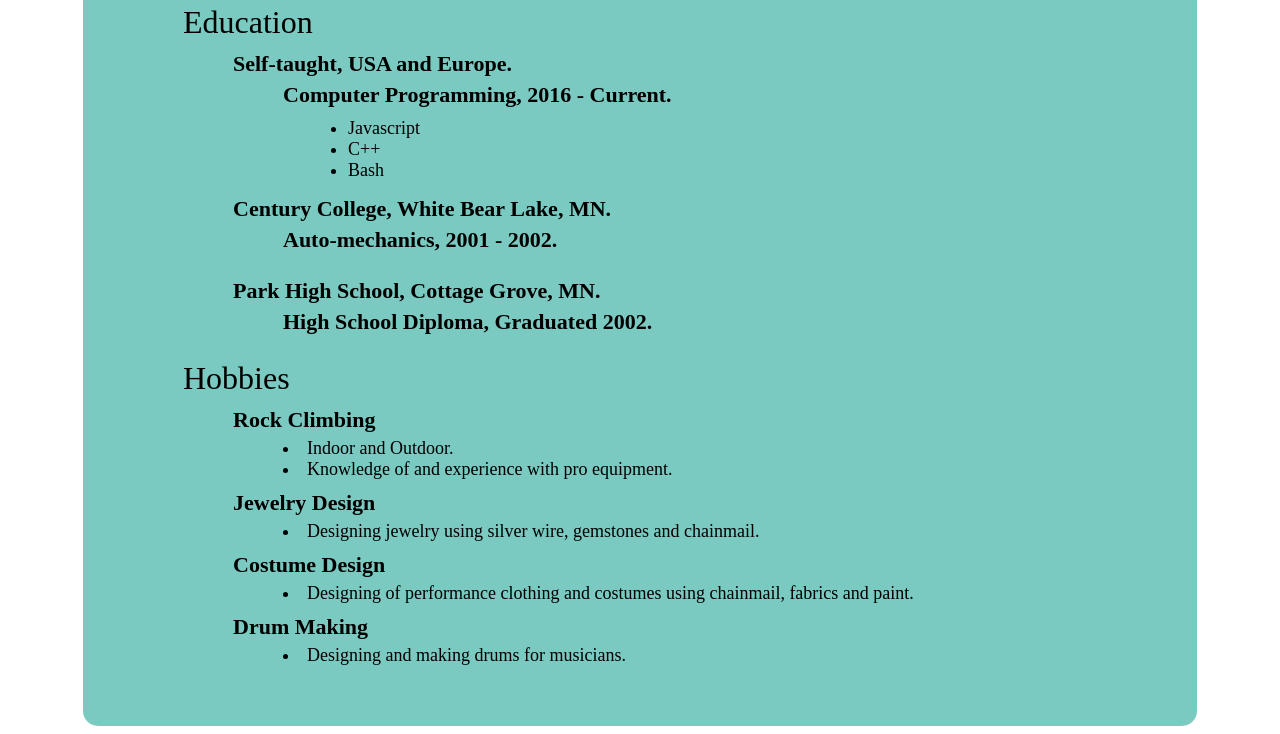
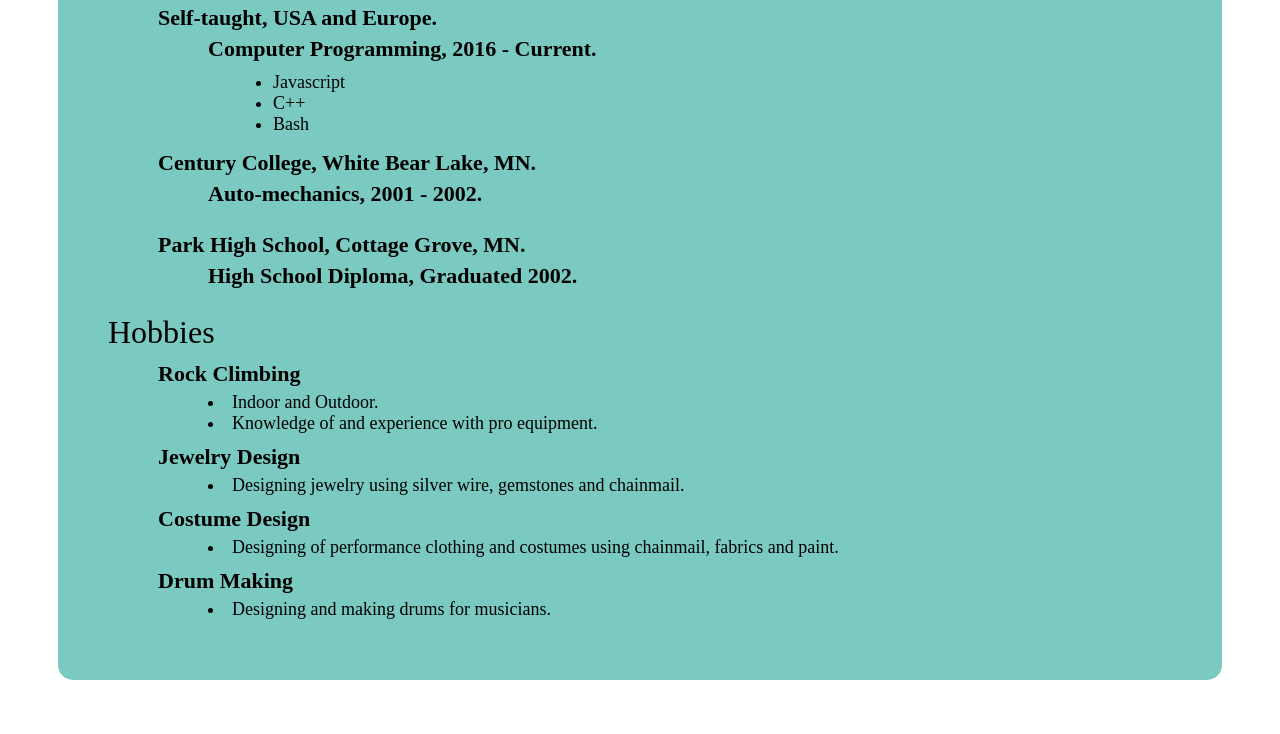
Before and after one commit to dpbpd/Resume, a website: page index.html in a window 1280 px wide. Shown: the part 2001-2735 px from the top of the page. After the commit the page ends 2689 px from the top, so only its background shows below. Drawn offline with Linux system fonts and the light colour scheme.

Commit message:
adjusting the layout

```diff
--- a/public/style.css
+++ b/public/style.css
@@ -1,9 +1,9 @@
 #container {
-	margin-top: 75px;
-	margin-left: 75px;
-	margin-right: 75px;
+	margin-top: 50px;
+	margin-left: 50px;
+	margin-right: 50px;
 
-	padding: 50px 100px 50px 100px;
+	padding: 50px 50px 50px 50px;
 
 	border-radius: 15px;
 	background-color: rgb(123, 202, 194);
```
